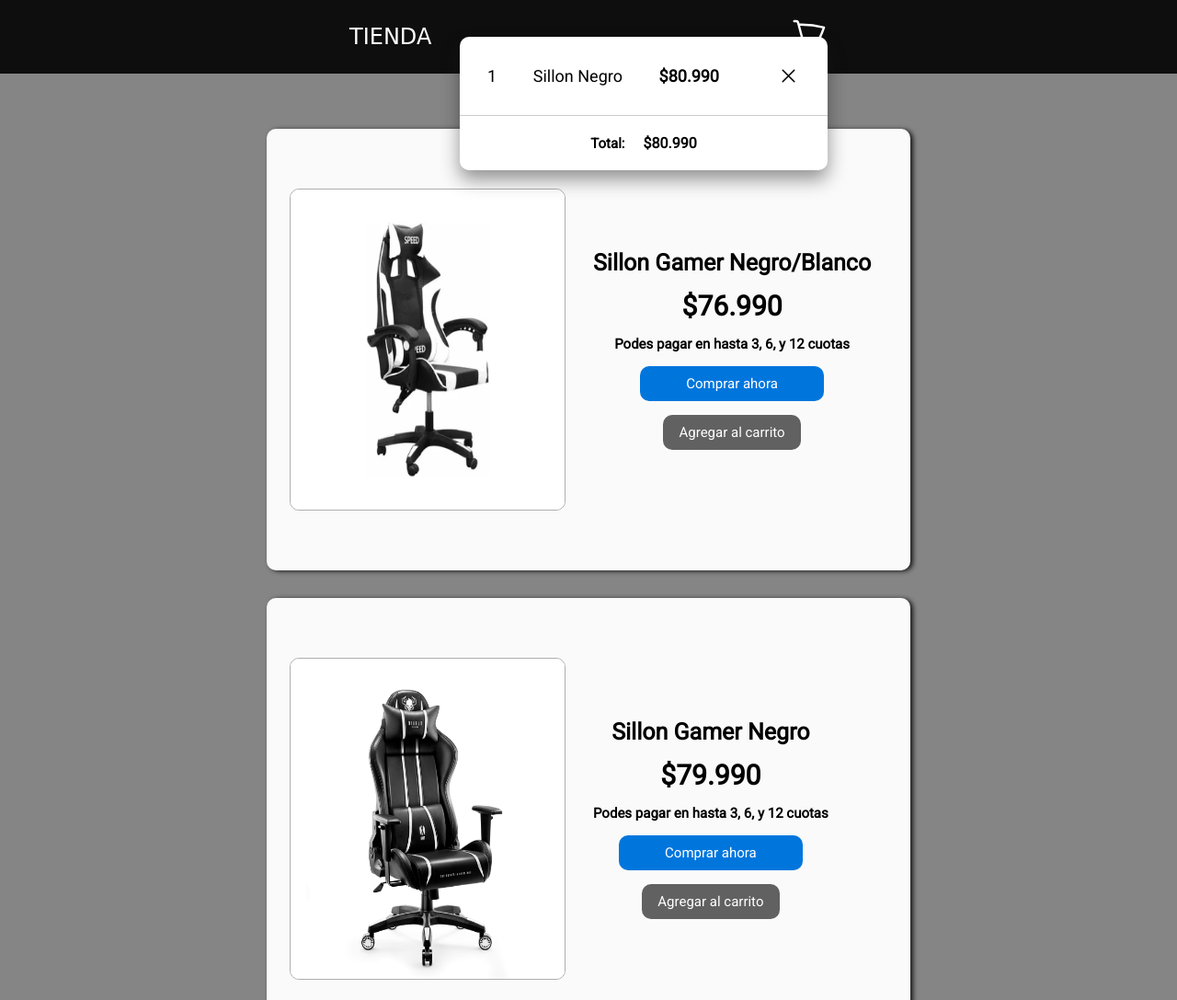
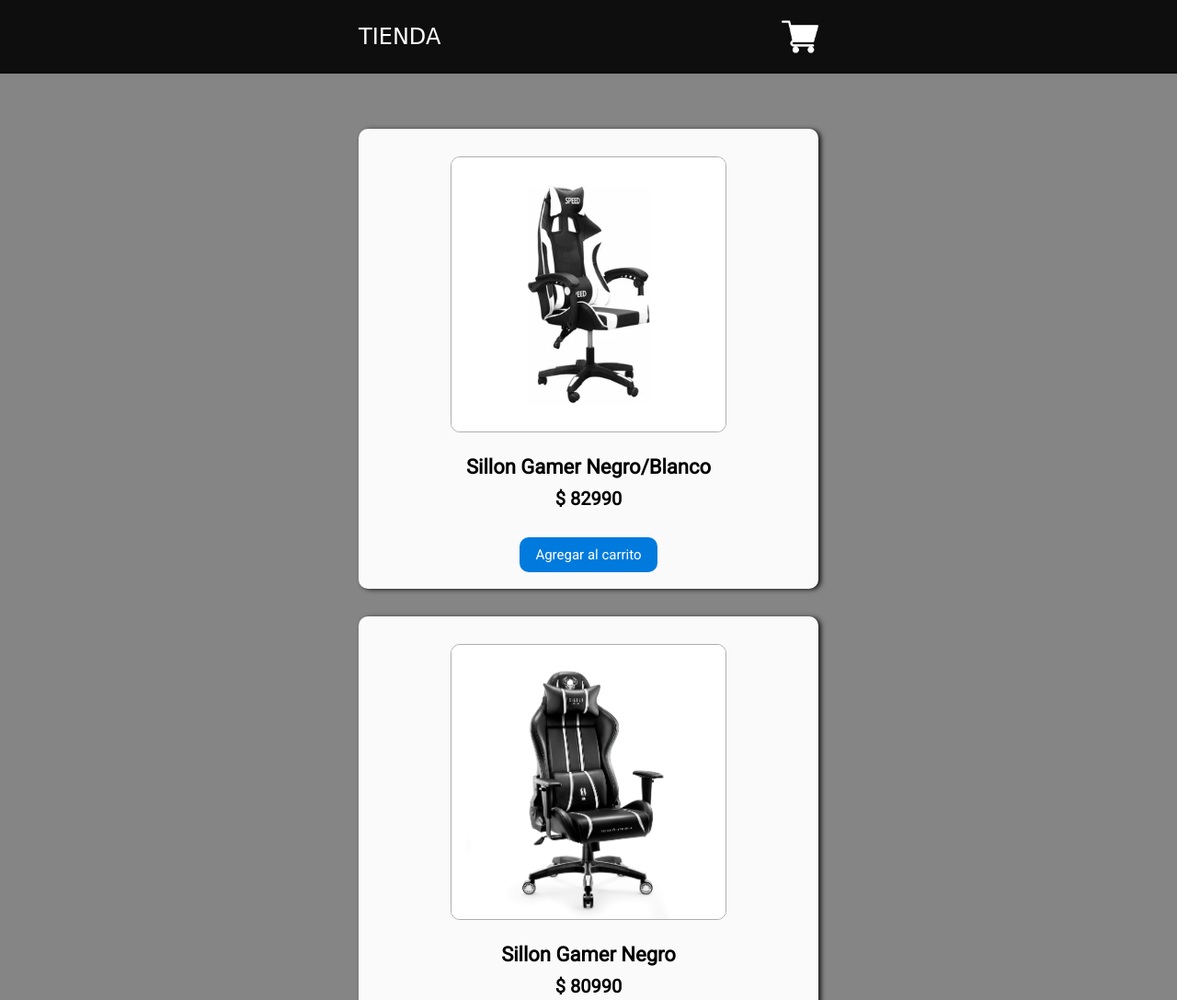
Before and after one commit to Alanjcab/entregajs, a plain HTML site: page index.html in a window 1280 px wide. Shown: the top 1087 px of the page at 92% size. Drawn offline with nearby package versions, Linux system fonts and the light colour scheme; a web font is replaced by a local one.

Commit message:
agrego modal

```diff
--- a/CSS/style.css
+++ b/CSS/style.css
@@ -22,51 +22,51 @@ nav{
     color: white;
     font-family: 'Bruno Ace', cursive;
     font-weight: 400;
-    width: 100px;
+    width: 70px;
     height: auto;
 }
 .IconoCart{
     width: 40px;
     height: auto;
     filter: invert(1);
+    cursor: pointer;
 }
-input{
-    text-align: center;
-    border: solid 1px black;
-    width: 550px;
-    height: 35px;
-    border-radius: 10px;
-}
+
 .box-div{
     display: flex;
     flex-direction: column;
     align-items: center;
-    gap: 30px;
     margin-top: 60px;
     margin-bottom: 100px;
 }
-.div-container{
+.divContent{
     background-color: rgb(250, 250, 250);
-    width: 700px;
-    height: 480px;
+    width: 500px;
+    height: 500px;
     border-radius: 10px;
     box-shadow: 3px 1px 5px rgb(27, 27, 27);
     display: flex;
-    flex-direction: row;
+    flex-direction: column;
     align-items: center;
-    gap: 30px;
+    gap: 10px;
+    margin-bottom: 30px;
 }
 .imgSillas{
     border: 1px solid rgb(174, 174, 174);
     border-radius: 10px;
     width:300px;
     height:350px;
-    margin-left: 25px;
+    margin-top: 30px;
     transition: all .3s;
 }
 .imgSillas:hover{
-    transform: scale(1.1);
+    transform: scale(1.05);
     box-shadow: 0px 5px 20px rgba(87, 87, 87, 0.656);
+}
+#divContainer{
+    display: flex;
+    flex-direction: column;
+    align-items: center;
 }
 .div-texto{
     display: flex;
@@ -76,116 +76,98 @@ input{
 }
 .textoCard{
     text-align: center;
-    font-size: 25px;
+    font-size: 22px;
+    margin-top: 15px;
 }
 .precio{
-    font-size: 30px;
+    font-size: 20px;
+    font-weight: 700;
 }
-.btn-comprar{
+.btnComprar{
     color: white;
-    background-color: rgb(0, 118, 221);
-    font-size: 15px;
-    text-align: center;
-    width: 200px;
-    border-radius: 10px;
-    padding: 10px 5px;
-    border: none;
-}
-.btn-comprar:hover{
-    background-color: rgb(0, 17, 255);
-}
-.btn-agregar{
-    border: none;
-    color: white;
-    background-color: rgb(97, 97, 97);
+    background-color: rgb(0, 122, 221);
     font-size: 15px;
     text-align: center;
     width: 150px;
     border-radius: 10px;
-    padding:10px 5px;
-}
-.btn-agregar:hover{
-    background-color: rgb(44, 44, 44);
-}
-.carrito{
-    filter: invert(1);
-    width: 40px;
-    height: 40;
-}
-.carrito:hover{
+    padding: 10px 5px;
+    border: none;
+    margin: 20px 0px;
     cursor: pointer;
 }
-h3{
-    font-size: 15px;
+.btnComprar:hover{
+    background-color: rgb(0, 46, 231);
+}
+
+
+/*modal*/
+
+
+.modalContainer{
+    width: 500px;
+    margin: 0 50%;
+    max-height: 88vh;
+    display: flex;
+    flex-direction: column;
+    align-items: center;
+    color: black;
+    background-color: white;
+    border-radius: 10px;
+    box-shadow: 0px 5px 20px rgba(52, 52, 52, 0.656);
+
+    position: fixed;
+    overflow: auto;
+    z-index: 1;
+    top:9vh;
+    scrollbar-color:none ;
+}
+.modalContainer::-webkit-scrollbar{
+    display: none;
+}
+.modalHeader{
+    display: flex;
+    justify-content: space-around;
+    background-color: rgb(0, 0, 0);
+    color: white;
+    width: 100%;
+}
+.btnModal{
     font-weight: 700;
+    font-size: 25px;
+    cursor: pointer;
+    padding: 5px;
 }
-.containerIcon{
-    position: relative;
+.contenidoModal{
+    display: flex;
+    flex-direction: row;
+    justify-content: space-around;
+    align-items: center;
+    width: 80%;
+    margin: 10px;
 }
-.contProductos{
-    position: absolute;
-    top: 55%;
-    right: 0;
-    color: white;
-    background-color: black;
-    width: 20px;
-    height: 20px;
-    display: flex;
-    justify-content: center;
-    align-items: center;
-    border-radius: 50%;
+.modalContainer > div > img{
+    height: 120px;
+    width: 120px;
 }
-.containerCartProducts{
-    position: absolute;
-    top: 50%;
-    right: 0;
-    background-color: white;
-    width: 400px;
-    z-index: 1;
-    box-shadow: 0 10px 20px rgba(23, 23, 23, 0.462);
-    border-radius: 10px;
+.total{
+    font-size: 25px;
+    padding: 20px;
+    text-align: center;
+    padding-top: 20px;
 }
-.iconClose{
-    width: 25px;
-    height: 25px;
-}
-.iconClose:hover{
-    color: red;
-    cursor: pointer;
-}
-.cartProducts{
-    display: flex;
-    align-items: center;
-    justify-content: space-between;
-    padding:30px;
-    border-bottom: 1px solid rgb(0, 0, 0, 0.20);
-}
-.infoCart{
-    display: flex;
-    justify-content: space-between;
-    flex: 0.8;
-}
-.cantidadProductoCarrito{
-    font-weight: 400;
-    font-size: 18px;
-}
-.PrecioProductoCarrito{
-    font-weight: 700;
-    font-size: 18px;
-}
-.tituloProductoCarrito{
-    font-size: 18px;
-}
-.cartTotal{
-    display: flex;
-    justify-content: center;
-    align-items: center;
-    padding: 20px 0;
-    gap: 20px;
-}
-.totalPagar{
+
+.tituloModal{
+    padding: 5px;
+    font-size: 23px;
     font-weight: 900;
 }
-.modal{
-    display: none;
+
+
+/*alert*/
+
+.info{
+    color: rgb(255, 255, 255);
+    border-radius: 10px;
+    box-shadow: 0px 5px 20px rgba(0, 0, 0, 0.493);
+    height: 50px;
 }
--- /dev/null
+++ b/JS/app.js
@@ -0,0 +1,104 @@
+const divContainer = document.getElementById("divContainer");
+const verCarrito = document.getElementById("verCarrito");
+const modalContainer = document.getElementById("modalContainer");
+
+const productosCarrito = [
+    {
+    precio:82990,
+    id: 1,
+    title: "Sillon Gamer Negro/Blanco",
+    img: "../IMG/silla01.jpg",
+},
+    {
+    precio:80990,
+    id: 2,
+    title: "Sillon Gamer Negro",
+    img: "../IMG/silla03.jpg",
+},
+    {
+    precio:76990,
+    id: 3,
+    title: "Sillon Gamer Negro/Azul",
+    img: "../IMG/silla04.jpg",
+},
+    {
+    precio:75990,
+    id: 4,
+    title: "Sillon Gamer Negro/Rojo",
+    img: "../IMG/silla05.jpg",
+}
+];
+let carrito =[];
+
+
+    productosCarrito.forEach(producto => {
+        const content = document.createElement("div");
+        content.className = "divContent";
+        content.innerHTML = `
+        <img src="${producto.img}" class="imgSillas">
+        <h3 class="textoCard">${producto.title}</h3>
+        <p class="precio">$ ${producto.precio}</p>
+        `;
+
+        divContainer.append(content);
+
+        let comprar = document.createElement("button");
+        comprar.innerText = "Agregar al carrito";
+        comprar.className = "btnComprar";
+        content.append(comprar);
+
+        comprar.addEventListener("click",()=>{
+            Toastify({
+                text: "Se un nuevo producto!",
+                className: "info",
+                duration: "1000",
+              }).showToast();
+
+            carrito.push({
+                id: producto.id,
+                img: producto.img,
+                title: producto.title,
+                precio: producto.precio
+            });
+        });
+    });
+
+verCarrito.addEventListener("click", ()=>{
+    modalContainer.innerHTML ="";
+    modalContainer.style.display ="flex";
+    const modal =document.createElement("div");
+    modal.className ="modalHeader";
+    modal.innerHTML =`
+        <h1 class="tituloModal">TU COMPRA</h1>
+    `;
+    modalContainer.append(modal);
+
+    const modalbtn =document.createElement("h1");
+    modalbtn.innerText ="X";
+    modalbtn.className ="btnModal";
+
+    modalbtn.addEventListener("click",()=>{
+        modalContainer.style.display = "none";
+    })
+
+    modal.append(modalbtn);
+
+    carrito.forEach((producto)=>{
+        let modalContent = document.createElement("div");
+        modalContent.className ="contenidoModal";
+        modalContent.innerHTML =`
+        <img src="${producto.img}">
+        <h3 class="textoCard">${producto.title}</h3>
+        <p class="precio">$${producto.precio}</p>
+        `;
+        modalContainer.append(modalContent);
+    });
+
+    const total = carrito.reduce((acc,el) => acc + el.precio, 0);
+    const totalCompra = document.createElement("div");
+    totalCompra.className ="total";
+    totalCompra.innerHTML =`
+    Total a pagar: $${total}
+    `;
+    modalContainer.append(totalCompra);
+});
--- a/index.html
+++ b/index.html
@@ -4,85 +4,28 @@
     <meta charset="UTF-8">
     <meta name="viewport" content="width=device-width, initial-scale=1.0">
     <title>TIENDA</title>
+    <link rel="stylesheet" type="text/css" href="https://cdn.jsdelivr.net/npm/toastify-js/src/toastify.min.css">
     <link rel="stylesheet" href="./CSS/style.css">
 </head>
 <body>
     <header>
         <nav>
             <h1 class="logo">TIENDA</h1>
-            <id class="containerIcon" id="btnCarrito">
-                <svg xmlns="http://www.w3.org/2000/svg" fill="none" viewBox="0 0 24 24" stroke-width="1.5" stroke="currentColor" class="carrito">
-                    <path stroke-linecap="round" stroke-linejoin="round" d="M2.25 3h1.386c.51 0 .955.343 1.087.835l.383 1.437M7.5 14.25a3 3 0 00-3 3h15.75m-12.75-3h11.218c1.121-2.3 2.1-4.684 2.924-7.138a60.114 60.114 0 00-16.536-1.84M7.5 14.25L5.106 5.272M6 20.25a.75.75 0 11-1.5 0 .75.75 0 011.5 0zm12.75 0a.75.75 0 11-1.5 0 .75.75 0 011.5 0z" />
-                  </svg>
-                  <div class="contProductos">
-                    <span id="contadorProductos">0</span>
-                  </div>
-                  <div class="containerCartProducts" id="mostrarModal" id="modal">
-                    <div class="cartProducts">
-                        <div class="infoCart">
-                            <span class="cantidadProductoCarrito">1</span>
-                            <p class="tituloProductoCarrito">Sillon Negro</p>
-                            <span class="PrecioProductoCarrito">$80.990</span>
-                        </div>
-                        <svg xmlns="http://www.w3.org/2000/svg" fill="none" viewBox="0 0 24 24" stroke-width="1.5" stroke="currentColor" class="iconClose">
-                            <path stroke-linecap="round" stroke-linejoin="round" d="M6 18L18 6M6 6l12 12" />
-                          </svg>
-                    </div>
-                    <div class="cartTotal">
-                        <h3>Total:</h3>
-                        <span class="totalPagar">$80.990</span>
-                    </div>
-                  </div>
-            </id>
-        </nav>
+            <img src="./IMG/carrito-de-compras.png" alt="logo"  class="IconoCart" id="verCarrito">
+
     </header>
     <main>
+
     <div class="box-div">
-        <div class="div-container">
-            <img src="IMG/silla01.jpg" alt="fotosillapc" class="imgSillas">
-            <div class="div-texto">
-                <h1 class="textoCard">Sillon Gamer Negro/Blanco</h1>
-                <h2 class="precio">$76.990</h2>
-                <h3>Podes pagar en hasta 3, 6, y 12 cuotas</h3>
-                <button class="btn-comprar">Comprar ahora</button>
-                <button class="btn-agregar">Agregar al carrito</button>
-            </div>
-        </div>
-        <div class="div-container">
-            <img src="IMG/silla03.jpg" alt="fotosillapc" class="imgSillas">
-            <div class="div-texto">
-                <h1 class="textoCard">Sillon Gamer Negro</h1>
-                <h2 class="precio">$79.990</h2>
-                <h3>Podes pagar en hasta 3, 6, y 12 cuotas</h3>
-                <button class="btn-comprar">Comprar ahora</button>
-                <button class="btn-agregar">Agregar al carrito</button>
-            </div>
-        </div>
-        <div class="div-container">
-            <img src="IMG/silla04.jpg" alt="fotosillapc" class="imgSillas">
-            <div class="div-texto">
-                <h1 class="textoCard">Sillon Gamer Negro/Azul</h1>
-                <h2 class="precio">$72.990</h2>
-                <h3>Podes pagar en hasta 3, 6, y 12 cuotas</h3>
-                <button class="btn-comprar">Comprar ahora</button>
-                <button class="btn-agregar">Agregar al carrito</button>
-            </div>
-        </div>
-        <div class="div-container">
-            <img src="IMG/silla05.jpg" alt="fotosillapc" class="imgSillas">
-            <div class="div-texto">
-                <h1 class="textoCard">Sillon Gamer Negro/Rojo</h1>
-                <h2 class="precio">$75.990</h2>
-                <h3>Podes pagar en hasta 3, 6, y 12 cuotas</h3>
-                <button class="btn-comprar">Comprar ahora</button>
-                <button class="btn-agregar">Agregar al carrito</button>
-            </div>
-        </div>
+        <div id="divContainer"></div>
     </div>
+
+    <div class="modalContainer" id="modalContainer"></div>
+
     </main>
-    <footer>
-
-    </footer>
-    <script src="JS/carritoJs.js" async></script>
+    <script type="text/javascript" src="https://cdn.jsdelivr.net/npm/toastify-js"></script>
+    <script src="./JS/productos.js"></script>
+    <script src="./JS/carrService.js"></script>
+    <script src="./JS/app.js" async></script>
 </body>
 </html>
```
Also changed, not shown: JS/carritoJs.js (deleted, +0 -14 lines), IMG/Diseño sin título (10).png (deleted), IMG/carrito-de-compras.png (added), IMG/icons8-shopping-cart-26.png (deleted).
